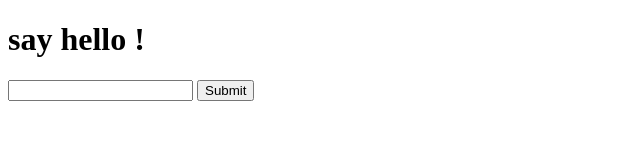
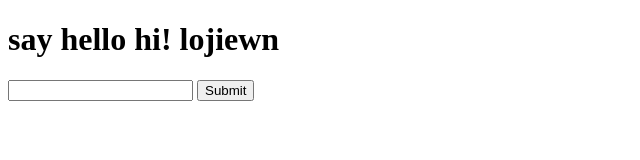
Before and after one commit to ssj19/js, a website: page index.html in a window 1280 px wide. Shown: the whole page, without its empty margins (0-640 px from the left). Drawn offline with Linux system fonts and the light colour scheme.

Commit message:
everything ok

```diff
--- a/index.html
+++ b/index.html
@@ -8,7 +8,7 @@
 </head>
 <body>
 	<div id="title">
-		<h1>say hello !</h1>
+		<h1>say hello hi! lojiewn</h1>
 	</div>
 	<div>
 		<input id="name" value="" type="text">
```
Also changed, not shown: package.json (added, +25 -0 lines), 1 other file.
